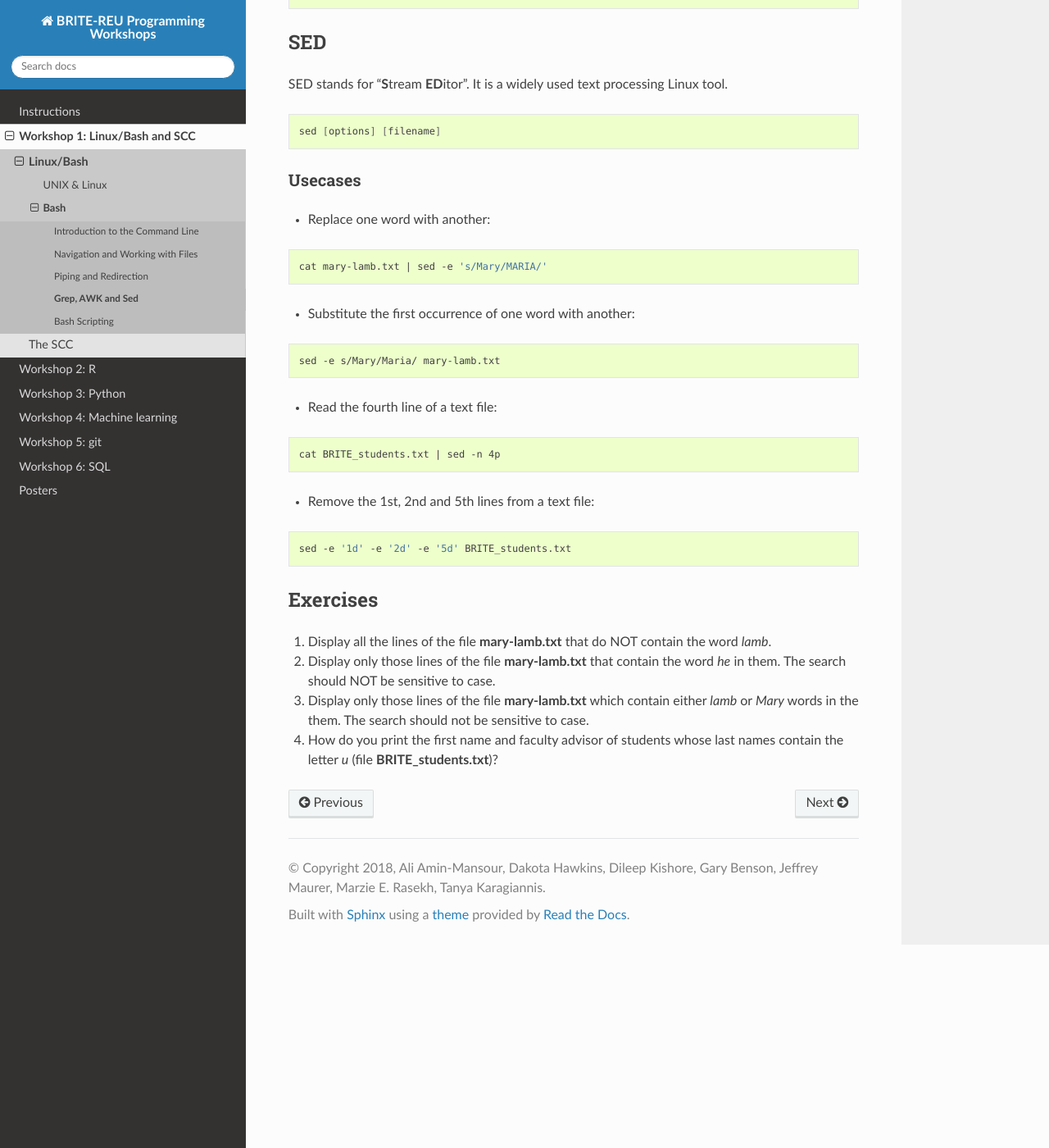
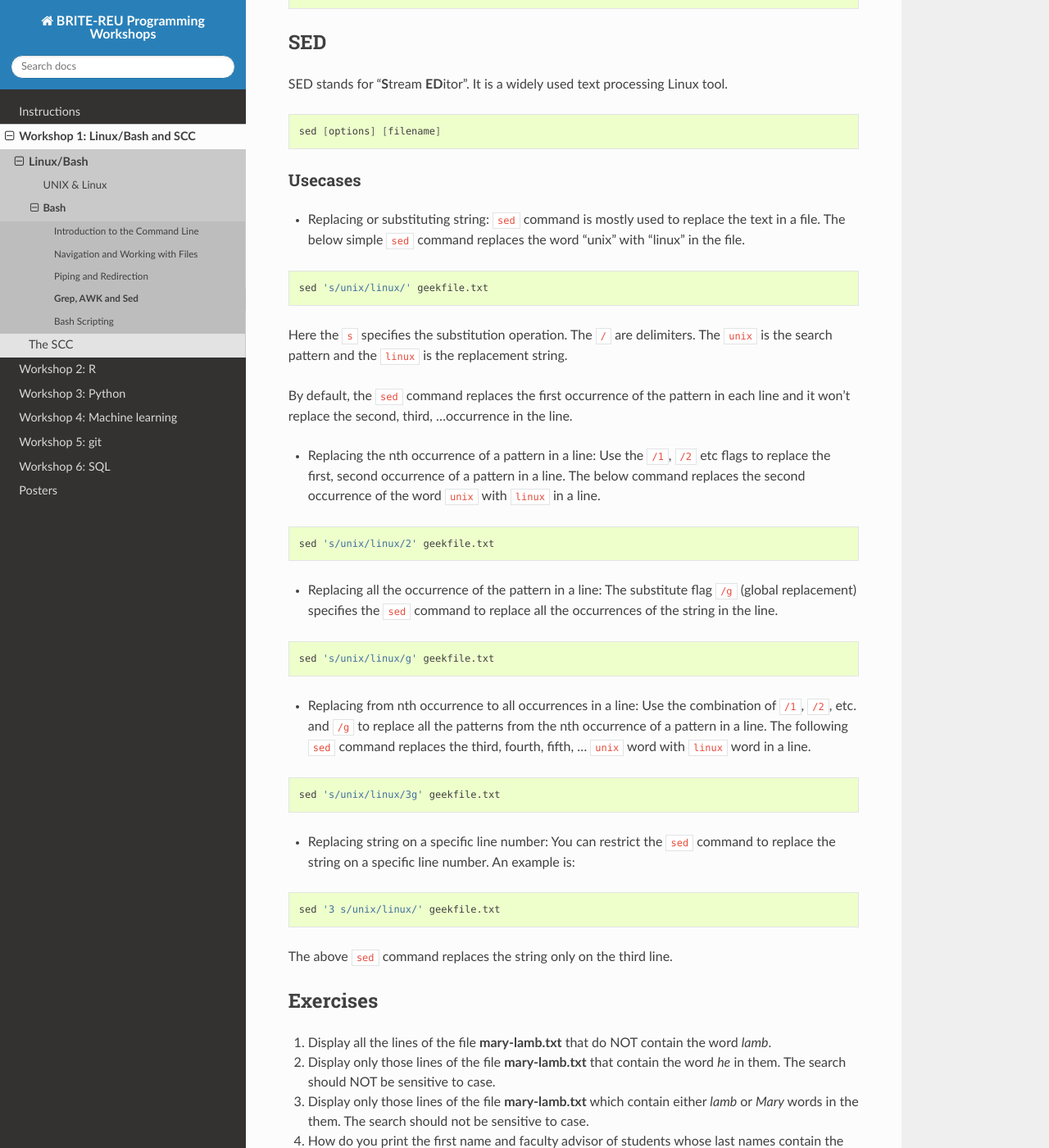
Before and after one commit to BRITE-REU/programming-workshops, a Sphinx documentation site: the page built from source/workshops/01_linux_bash_scc/grep_awk_sed.rst, in a window 1280 px wide and 1400 px high, scrolled down 2102 px. Shown: the whole window at 82% size. Built offline with Sphinx 7.4.7 and the Read the Docs theme 2.0.0, drawn with Linux system fonts in a browser that asks for light colours; pages that are not in the unit, such as notebooks, are missing from menus; some of the changed text lies outside the part shown.

Commit message:
Update sed examples

```diff
--- a/source/workshops/01_linux_bash_scc/grep_awk_sed.rst
+++ b/source/workshops/01_linux_bash_scc/grep_awk_sed.rst
@@ -4,9 +4,9 @@
 Materials to download
 -----------------------
 
-1. `Linux word dictionary <https://raw.githubusercontent.com/BRITE-REU/programming-workshops/master/source/workshops/01_linux_bash_scc/files/cracklib-small.txt>`_
-2. `Mary had a little lamb <https://raw.githubusercontent.com/BRITE-REU/programming-workshops/master/source/workshops/01_linux_bash_scc/files/mary-lamb.txt>`_
-3. `BRITE students <https://raw.githubusercontent.com/BRITE-REU/programming-workshops/master/source/workshops/01_linux_bash_scc/files/BRITE_students.txt>`_
+1. `Mary had a little lamb <https://raw.githubusercontent.com/BRITE-REU/programming-workshops/master/source/workshops/01_linux_bash_scc/files/mary-lamb.txt>`_
+2. `BRITE students <https://raw.githubusercontent.com/BRITE-REU/programming-workshops/master/source/workshops/01_linux_bash_scc/files/BRITE_students.txt>`_
+3. `Geekfile <https://raw.githubusercontent.com/BRITE-REU/programming-workshops/master/source/workshops/01_linux_bash_scc/files/geekfile.txt>`_
 
 Grep
 --------------------
@@ -125,31 +125,41 @@ SED stands for "**S**\tream **ED**\itor". It is a widely used text processing Li
 Usecases
 ************
 
-- Replace one word with another:
+- Replacing or substituting string: ``sed`` command is mostly used to replace the text in a file. The below simple ``sed`` command replaces the word “unix” with “linux” in the file.
 
 .. code-block:: sh
 
-      cat mary-lamb.txt | sed -e 's/Mary/MARIA/'
+      sed 's/unix/linux/' geekfile.txt
 
-- Substitute the first occurrence of one word with another:
+Here the ``s`` specifies the substitution operation. The ``/`` are delimiters. The ``unix`` is the search pattern and the ``linux`` is the replacement string.
+
+By default, the ``sed`` command replaces the first occurrence of the pattern in each line and it won’t replace the second, third, …occurrence in the line.
+
+- Replacing the nth occurrence of a pattern in a line: Use the ``/1``, ``/2`` etc flags to replace the first, second occurrence of a pattern in a line. The below command replaces the second occurrence of the word ``unix`` with ``linux`` in a line.
 
 .. code-block:: sh
 
-      sed -e s/Mary/Maria/ mary-lamb.txt
+      sed 's/unix/linux/2' geekfile.txt
 
-- Read the fourth line of a text file:
+- Replacing all the occurrence of the pattern in a line: The substitute flag ``/g`` (global replacement) specifies the ``sed`` command to replace all the occurrences of the string in the line.
 
 .. code-block:: sh
 
-      cat BRITE_students.txt | sed -n 4p
+      sed 's/unix/linux/g' geekfile.txt
 
-
-
-- Remove the 1st, 2nd and 5th lines from a text file:
+- Replacing from nth occurrence to all occurrences in a line: Use the combination of ``/1``, ``/2``, etc. and ``/g`` to replace all the patterns from the nth occurrence of a pattern in a line. The following ``sed`` command replaces the third, fourth, fifth, … ``unix`` word with ``linux`` word in a line.
 
 .. code-block:: sh
 
-      sed -e '1d' -e '2d' -e '5d' BRITE_students.txt
+      sed 's/unix/linux/3g' geekfile.txt
+
+- Replacing string on a specific line number: You can restrict the ``sed`` command to replace the string on a specific line number. An example is:
+
+.. code-block:: sh
+
+      sed '3 s/unix/linux/' geekfile.txt
+
+The above ``sed`` command replaces the string only on the third line.
 
 Exercises
 --------------------
```
